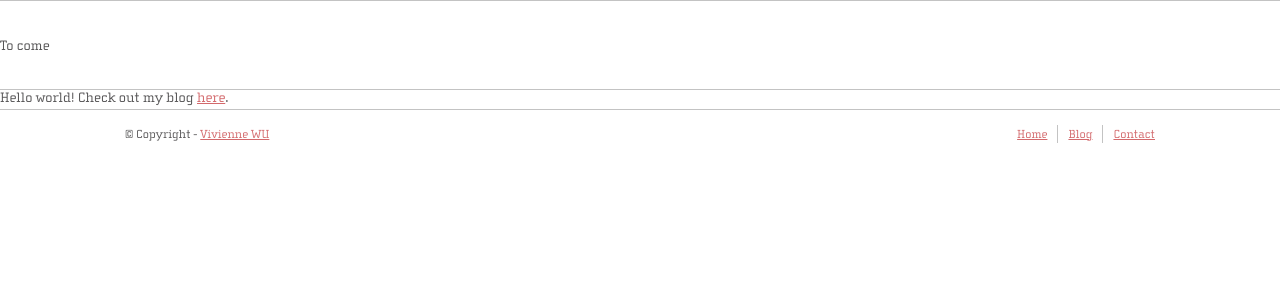
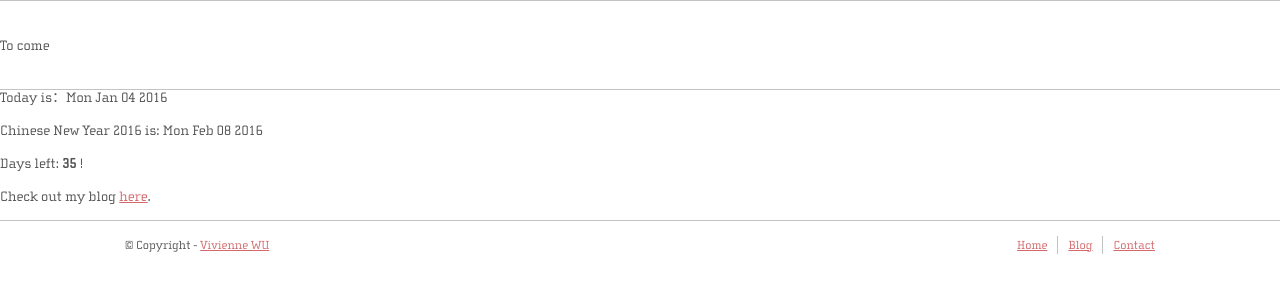
Before and after one commit to Vivi-wu/dive-into-web, a Jekyll site: the page built from index.html, in a window 1280 px wide. Shown: the top 300 px of the page. Built offline with Jekyll 4.4.1, drawn with Linux system fonts in a browser that asks for light colours; nearby versions of some CDN libraries.

Commit message:
Add date left counter in home page

```diff
--- a/index.html
+++ b/index.html
@@ -1,5 +1,22 @@
 ---
 layout: default
 ---
-Hello world!
-Check out my blog <a href="{{ site.baseurl }}/blogs/">here</a>.
+<p>Today is：<span id="today"></span></p>
+<p>Chinese New Year 2016 is: <span id="nYear"></span></p>
+<p>Days left: <strong><span id="dLeft"></span></strong> !</p>
+
+<p>Check out my blog <a href="{{ site.baseurl }}/blogs/">here</a>.</p>
+<script>
+  var d = new Date(),
+      a = new Date(2016, 1, 8);
+
+  var ms = 24 * 60 * 60 * 1000,
+    days = a.getTime() - d.getTime();
+
+    days = Math.abs(days);
+    days = Math.round(days/ms);
+
+  document.getElementById("today").innerHTML = d.toDateString();
+  document.getElementById("nYear").innerHTML = a.toDateString();
+  document.getElementById("dLeft").innerHTML = days;
+</script>
```
